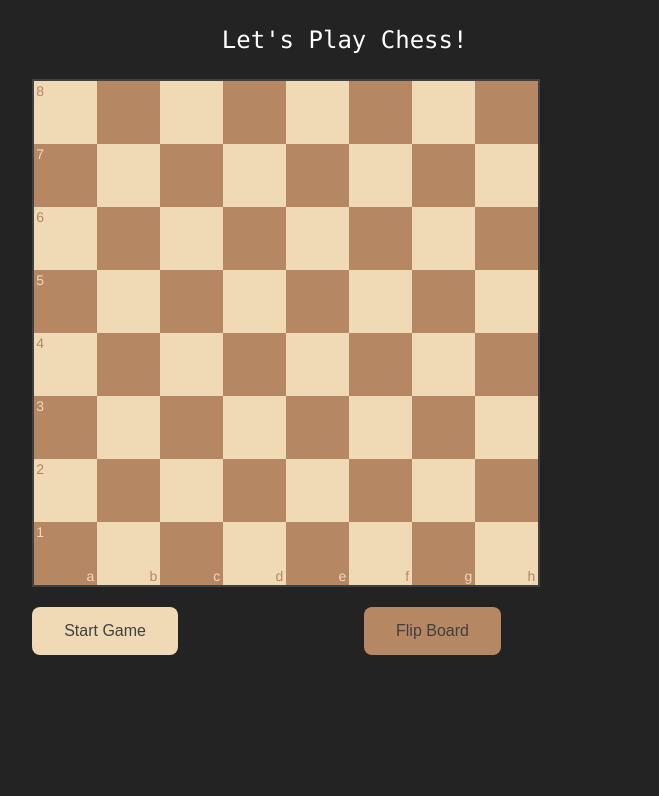
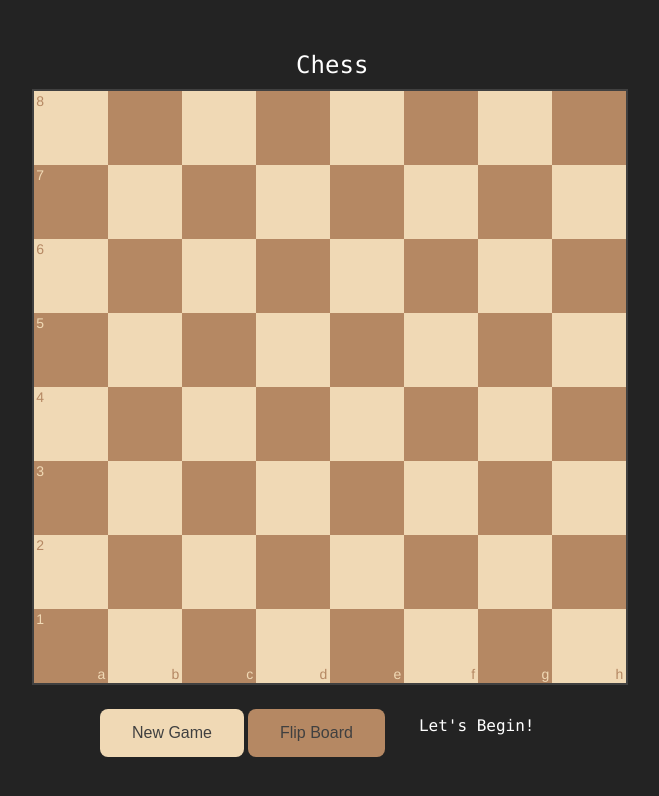
Before and after one commit to peter-lucia/go-chess, a website: page ui/index.html in a window 1280 px wide. Shown: the whole page, without its empty margins (355-1014 px from the left). Drawn offline with nearby package versions, Linux system fonts and the light colour scheme.

Commit message:
UI Enhancements

```diff
--- a/ui/css/style.css
+++ b/ui/css/style.css
@@ -1,27 +1,33 @@
-html {background-color: #232323}
+html {
+    background-color: #232323
+}
 
 #board1 {
+    min-height: 600px;
+    min-width: 600px;
+}
+
+#gameContainer {
     margin: 0 auto;
     width: 40%;
     margin-top: 25px;
-}
-
-#IsPlayer1Turn {
-    border: none;
-    padding: 15px 32px;
-    font-family: Menlo, sans-serif;
-    font-size: 16px;
-    margin-left: 130px;
-    color: white;
+    justify-content: flex-end;
 }
 
 
+#titleContainer {
+    margin-bottom: 10px;
+    min-width: 600px;
+    display: flex;
+    justify-content: center;
+    align-items: center;
+}
+
 #title1 {
-    margin-left: 45%;
-    margin-top: 25px;
     font-size: 24px;
     font-family: Menlo, sans-serif;
     color: white;
+    flex: 0 0 120px 60px;
 }
 
 /* General button styles */
@@ -46,22 +52,40 @@ button:hover {
     transform: scale(1.05); /* Slightly increase size */
 }
 
+#buttonsContainer {
+    min-width: 600px;
+    display: flex;
+    justify-content: center;
+    align-items: center;
+}
+
 /* Specific styles for each button */
 #startBtn {
     margin-top: 20px;
     background-color: #f0d9b5;
     color: #404040;
-    margin-left: 30%;
+    /*justify-content: flex-start;*/
+    flex: 0 0 80px 25px;
 }
 
 #flipBoardBtn {
     margin-top: 20px;
     background-color: #b58863;
     color: #404040;
-    margin-left: 180px;
+    /*justify-content: flex-end;*/
+    flex: 0 0 80px 25px;
 
 }
 
-#flipBoardBtn:hover {
+#IsPlayer1Turn {
+    border: none;
+    padding: 15px 32px;
+    font-family: Menlo, sans-serif;
+    font-size: 16px;
+    color: white;
+    flex: 0 0 80px 25px;
+}
+
+#flipBoardBtn:hover, #startBtn:hover {
     background-color: #0b7dda; /* Darker blue on hover */
 }
--- a/ui/index.html
+++ b/ui/index.html
@@ -9,11 +9,17 @@
 </head>
 <body>
 <br/>
-<text id="title1">Let's Play Chess!</text>
-<div id="board1"></div>
-<button id="startBtn">Start Game</button>
-<button id="flipBoardBtn">Flip Board</button>
-<label id="IsPlayer1Turn"></label>
+<div id="gameContainer">
+    <div id="titleContainer">
+        <text id="title1">Chess</text>
+    </div>
+    <div id="board1" style="min-height: 600px;"></div>
+    <div id="buttonsContainer">
+        <button id="startBtn">New Game</button>
+        <button id="flipBoardBtn">Flip Board</button>
+        <label id="IsPlayer1Turn">Let's Begin!</label>
+    </div>
+</div>
 <!-- This must be last! -->
 <script src="js/script.js"></script>
 </body>
```
Also changed, not shown: ui/css/chessboard-1.0.0.css (line endings or trailing spaces).
